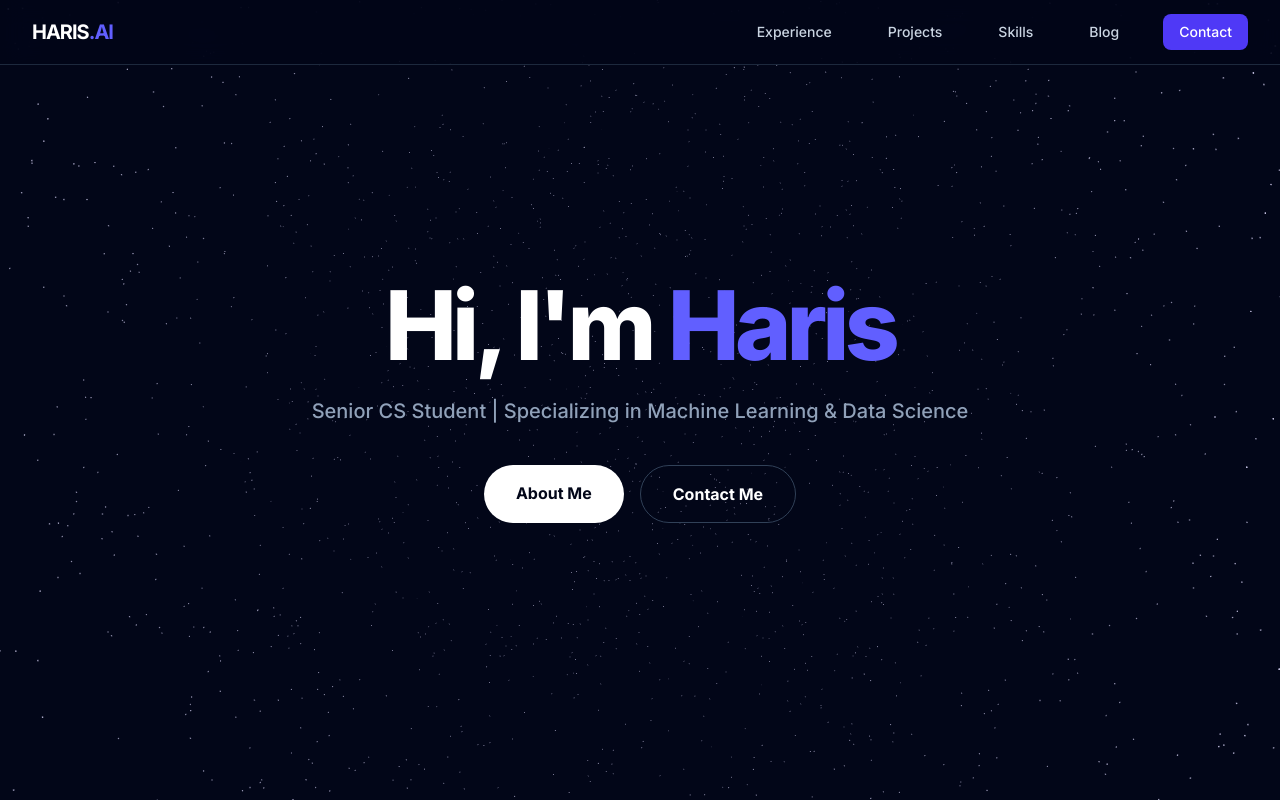
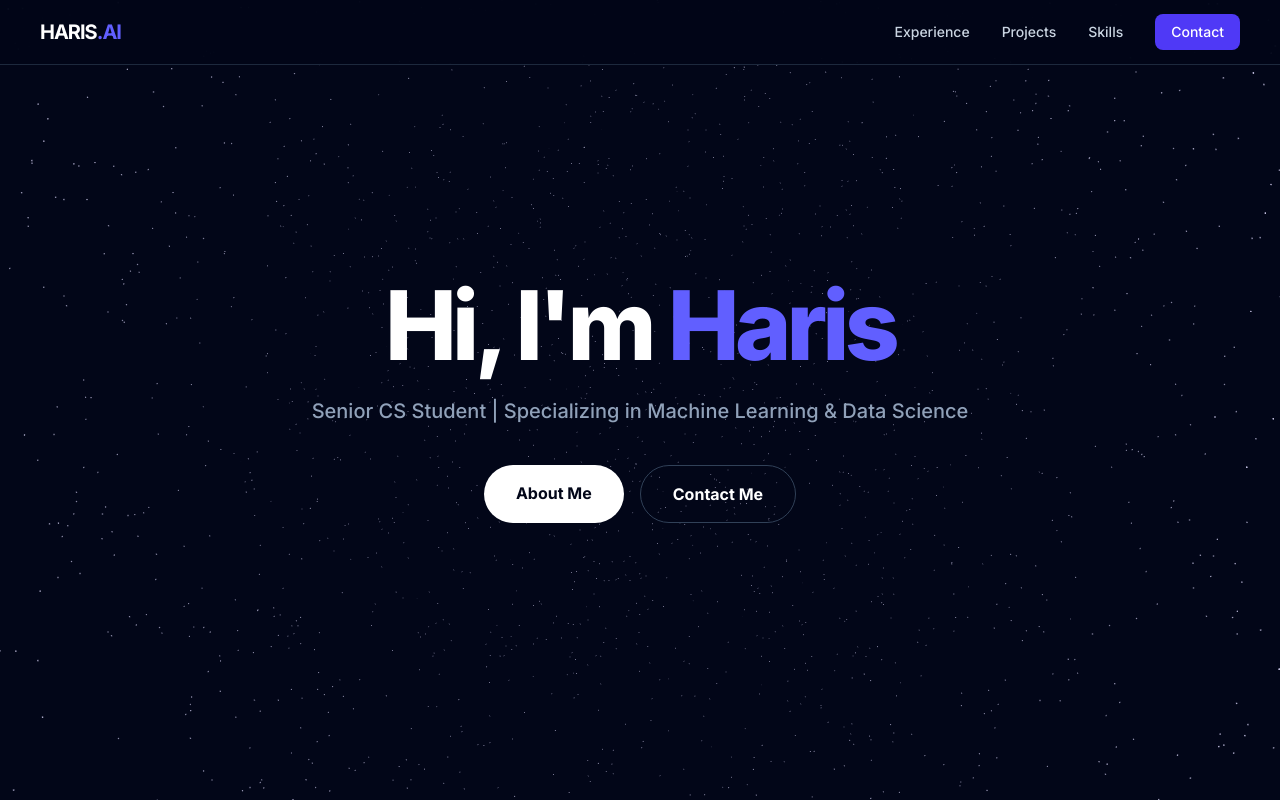
Before and after one commit to HarisTahir2003/portfolio, a Next.js app: page / in a window 1280 px wide. Built offline with nearby package versions, Linux system fonts and the light colour scheme.

Commit message:
Fix: Add responsive mobile menu

```diff
--- a/src/components/Navbar.tsx
+++ b/src/components/Navbar.tsx
@@ -1,86 +1,91 @@
 "use client";
+
 import { useState } from "react";
 import Link from "next/link";
-import { Menu, X } from "lucide-react"; // Install with: npm install lucide-react
+import { usePathname } from "next/navigation";
+import { Menu, X } from "lucide-react"; // Icons for mobile toggle
 
-export default function Navbar() {
+const Navbar = () => {
   const [isOpen, setIsOpen] = useState(false);
+  const pathname = usePathname();
+
+  // Navigation Logic
+  const shouldReplace = pathname !== "/";
 
   const navLinks = [
     { name: "Experience", href: "/experience" },
     { name: "Projects", href: "/projects" },
     { name: "Skills", href: "/skills" },
-    { name: "Blog", href: "/blog" },
   ];
 
+  const toggleMenu = () => setIsOpen(!isOpen);
+
   return (
-    <nav className="fixed w-full z-50 bg-slate-950/80 backdrop-blur-md border-b border-slate-800">
-      <div className="max-w-7xl mx-auto px-4 sm:px-6 lg:px-8">
-        <div className="flex items-center justify-between h-16">
-          {/* Logo */}
-          <div className="flex-shrink-0">
-            <Link href="/" className="text-xl font-bold text-white tracking-tighter">
+    <nav className="fixed top-0 w-full z-[100] bg-slate-950/90 backdrop-blur-md border-b border-slate-800">
+      <div className="w-full px-6 md:px-10 h-16 flex items-center justify-between">
+
+        {/* LOGO */}
+        <Link href="/" className="font-bold text-xl tracking-tighter text-white z-[110]">
           HARIS<span className="text-indigo-500">.AI</span>
         </Link>
-          </div>
 
-          {/* Desktop Links (Hidden on mobile) */}
-          <div className="hidden md:block">
-            <div className="ml-10 flex items-baseline space-x-8">
+        {/* DESKTOP MENU (Hidden on Mobile) */}
+        <div className="hidden md:flex items-center space-x-8 text-sm font-medium text-slate-300">
           {navLinks.map((link) => (
             <Link
               key={link.name}
               href={link.href}
-                  className="text-slate-300 hover:text-white px-3 py-2 text-sm font-medium transition-colors"
+              replace={shouldReplace}
+              className="hover:text-indigo-400 transition-colors"
             >
               {link.name}
             </Link>
           ))}
           <Link
             href="/contact"
-                className="bg-indigo-600 text-white px-4 py-2 rounded-lg text-sm font-medium hover:bg-indigo-700 transition-all"
+            replace={shouldReplace}
+            className="px-4 py-2 bg-indigo-600 text-white rounded-lg hover:bg-indigo-700 transition-colors"
           >
             Contact
           </Link>
         </div>
-          </div>
 
-          {/* Mobile Menu Button */}
-          <div className="md:hidden">
+        {/* MOBILE TOGGLE BUTTON (Hidden on Desktop) */}
         <button
-              onClick={() => setIsOpen(!isOpen)}
-              className="text-slate-300 hover:text-white p-2"
+          onClick={toggleMenu}
+          className="md:hidden text-white p-2 z-[110]"
+          aria-label="Toggle Menu"
         >
           {isOpen ? <X size={24} /> : <Menu size={24} />}
         </button>
-          </div>
-        </div>
-      </div>
 
-      {/* Mobile Menu (Visible only when isOpen is true) */}
+        {/* MOBILE MENU OVERLAY */}
         {isOpen && (
-        <div className="md:hidden bg-slate-900 border-b border-slate-800 animate-in slide-in-from-top duration-300">
-          <div className="px-2 pt-2 pb-3 space-y-1 sm:px-3">
+          <div className="fixed inset-0 bg-slate-950 flex flex-col items-center justify-center space-y-8 text-xl font-semibold text-white md:hidden z-[100]">
             {navLinks.map((link) => (
               <Link
                 key={link.name}
                 href={link.href}
-                onClick={() => setIsOpen(false)}
-                className="text-slate-300 hover:text-white block px-3 py-4 text-base font-medium border-b border-slate-800/50"
+                replace={shouldReplace}
+                onClick={() => setIsOpen(false)} // Close menu on click
+                className="hover:text-indigo-400 transition-colors"
               >
                 {link.name}
               </Link>
             ))}
             <Link
               href="/contact"
+              replace={shouldReplace}
               onClick={() => setIsOpen(false)}
-              className="w-full text-center bg-indigo-600 text-white block px-3 py-3 rounded-md text-base font-medium mt-4"
+              className="px-8 py-3 bg-indigo-600 text-white rounded-xl hover:bg-indigo-700 transition-colors"
             >
               Contact
             </Link>
           </div>
+        )}
       </div>
-      )}
     </nav>
   );
-}
+};
+
+export default Navbar;
```
Lines whose indentation alone changed are shown as unchanged.
